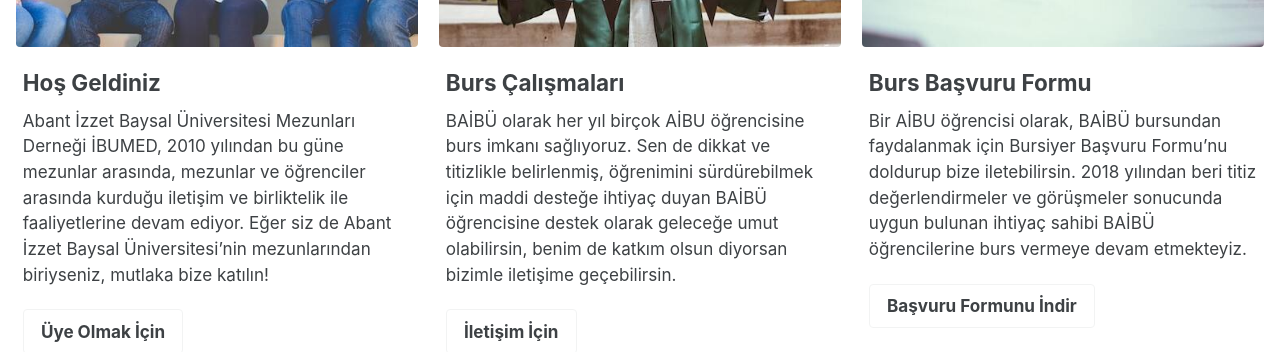
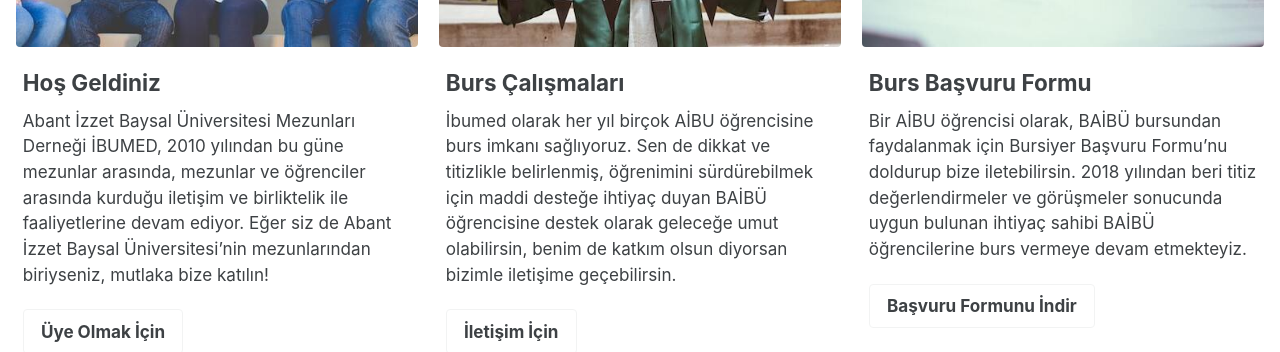
Before and after one commit to rosenxyz/ibumed, a Jekyll site: the page built from _pages/home.md, in a window 1280 px wide and 900 px high, scrolled down 470 px. Shown: the part 150-502 px from the top of the window. Built offline with Jekyll 4.4.1, drawn with Linux system fonts in a browser that asks for light colours; cached includes are drawn as plain includes.

Commit message:
Update home.md

```diff
--- a/_pages/home.md
+++ b/_pages/home.md
@@ -26,7 +26,7 @@
   - image_path: /assets/images/scholarship.jpeg
     alt: "BAİBÜ burs imkanı"
     title: "Burs Çalışmaları"
-    excerpt: "BAİBÜ olarak her yıl birçok AİBU öğrencisine burs imkanı sağlıyoruz. Sen de dikkat ve titizlikle belirlenmiş, öğrenimini sürdürebilmek için maddi desteğe ihtiyaç duyan BAİBÜ öğrencisine destek olarak geleceğe umut olabilirsin, benim de katkım olsun diyorsan bizimle iletişime geçebilirsin."
+    excerpt: "İbumed olarak her yıl birçok AİBU öğrencisine burs imkanı sağlıyoruz. Sen de dikkat ve titizlikle belirlenmiş, öğrenimini sürdürebilmek için maddi desteğe ihtiyaç duyan BAİBÜ öğrencisine destek olarak geleceğe umut olabilirsin, benim de katkım olsun diyorsan bizimle iletişime geçebilirsin."
     url: "/iletisim/"
     btn_class: "btn--inverse"
     btn_label: "İletişim İçin"
```
